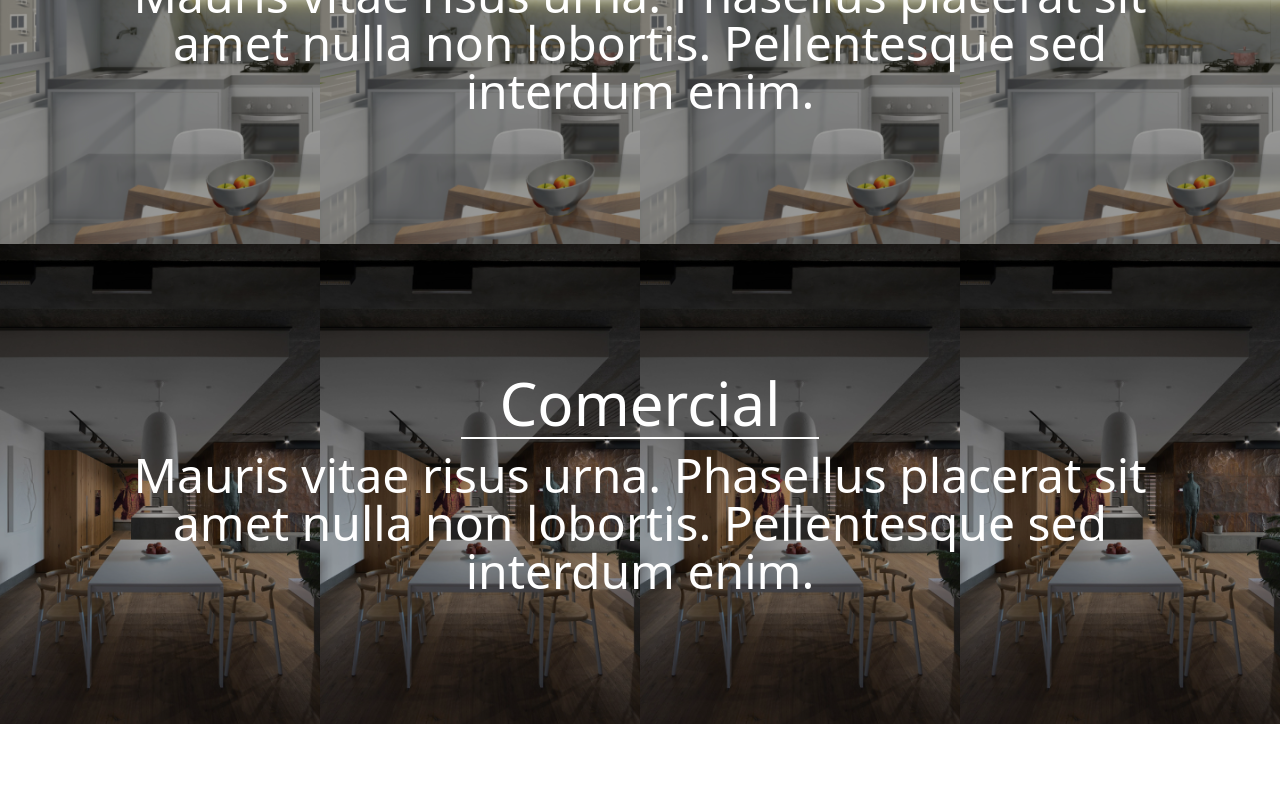
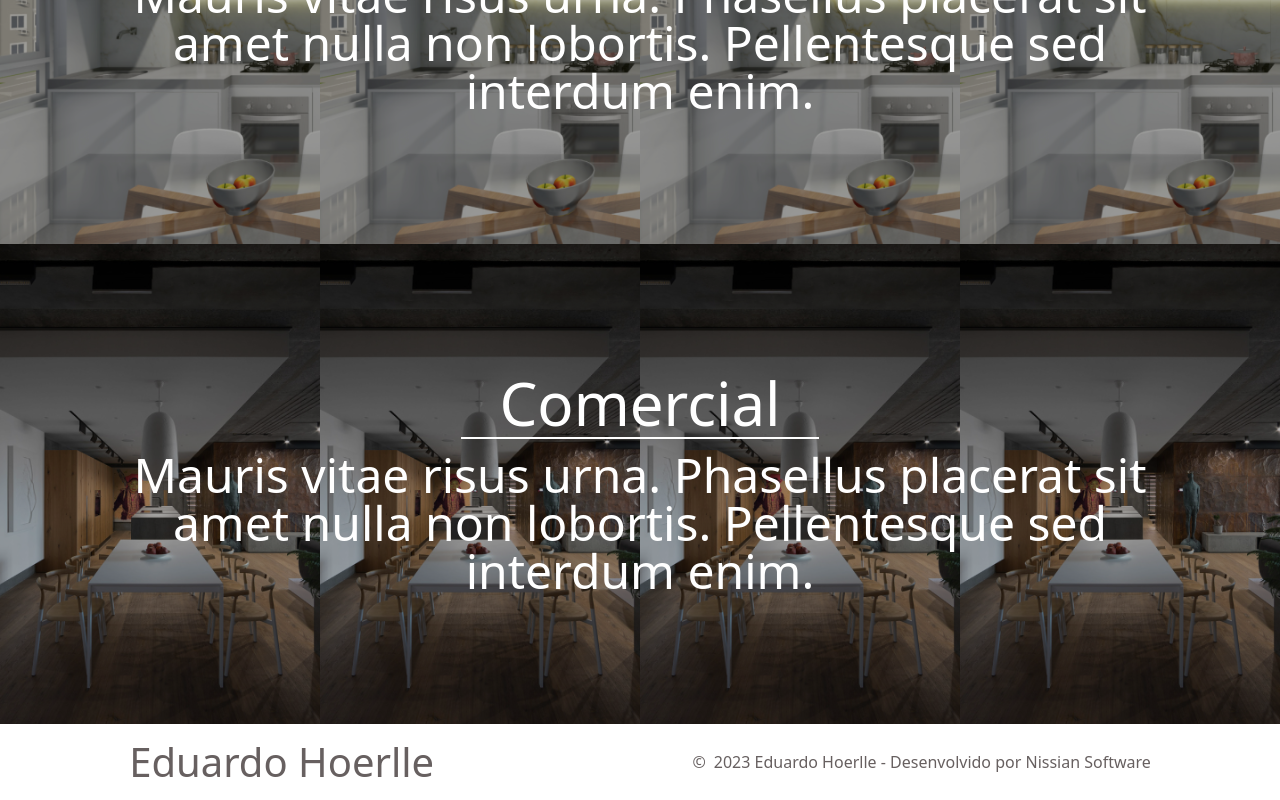
Before and after one commit to adrianotribeiro/hoerlle-architecture, a Next.js app: page / in a window 1280 px wide. Shown: the part 1789-2589 px from the top of the page. Before the commit the page ends 2513 px from the top, so only its background shows below. Built offline with nearby package versions, Linux system fonts and the light colour scheme.

Commit message:
feat/NIS-09 - implementação do footer

```diff
--- /dev/null
+++ b/components/FooterSection/index.tsx
@@ -0,0 +1,15 @@
+import React from "react"
+
+export default function Footer(): React.ReactElement {
+  return (
+    <section className="xl:flex xl:justify-around xl:py-2 6xl:m-auto 6xl:w-[70%]">
+      <div>
+        <p className="font-montserrat md:text-[35px] md:text-[#676060] xl:text-[40px]">Eduardo Hoerlle</p>
+      </div>
+      <div className="xl:flex xl:items-center xl:gap-2 xl:text-[#676060]">
+        <p>©</p>
+        <p> 2023 Eduardo Hoerlle - Desenvolvido por Nissian Software</p>
+      </div>
+    </section>
+  )
+}
--- a/pages/_app.tsx
+++ b/pages/_app.tsx
@@ -3,6 +3,7 @@ import { AppProps } from "next/dist/shared/lib/router/router"
 import { Montserrat } from "next/font/google"
 import Head from "next/head"
 import BaseLayout from "components/BaseLayout"
+import Footer from "components/FooterSection"
 
 const montserrat = Montserrat({
   subsets: ["latin"],
@@ -28,6 +29,7 @@ function MyApp({ Component, pageProps }: AppProps) {
           <Component {...pageProps} />
         </BaseLayout>
       </main>
+      <Footer />
     </>
   )
 }
```
